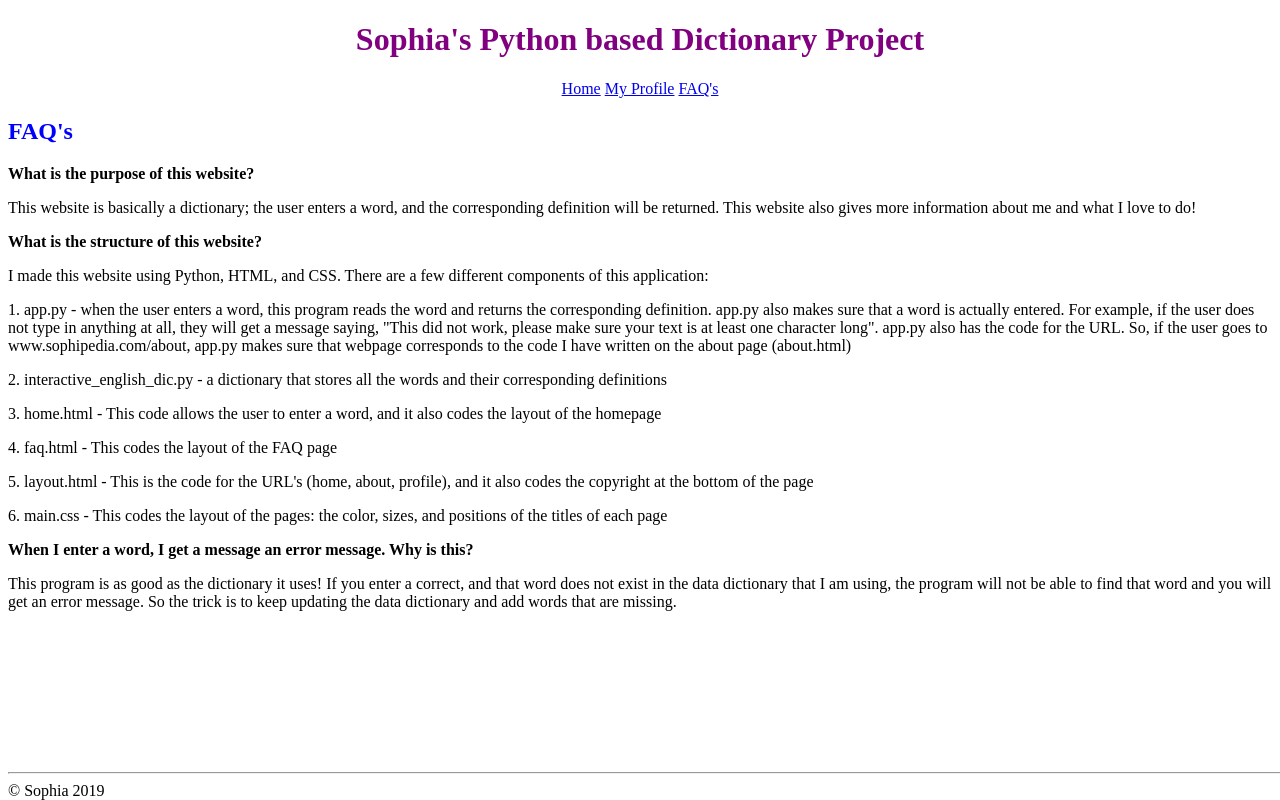
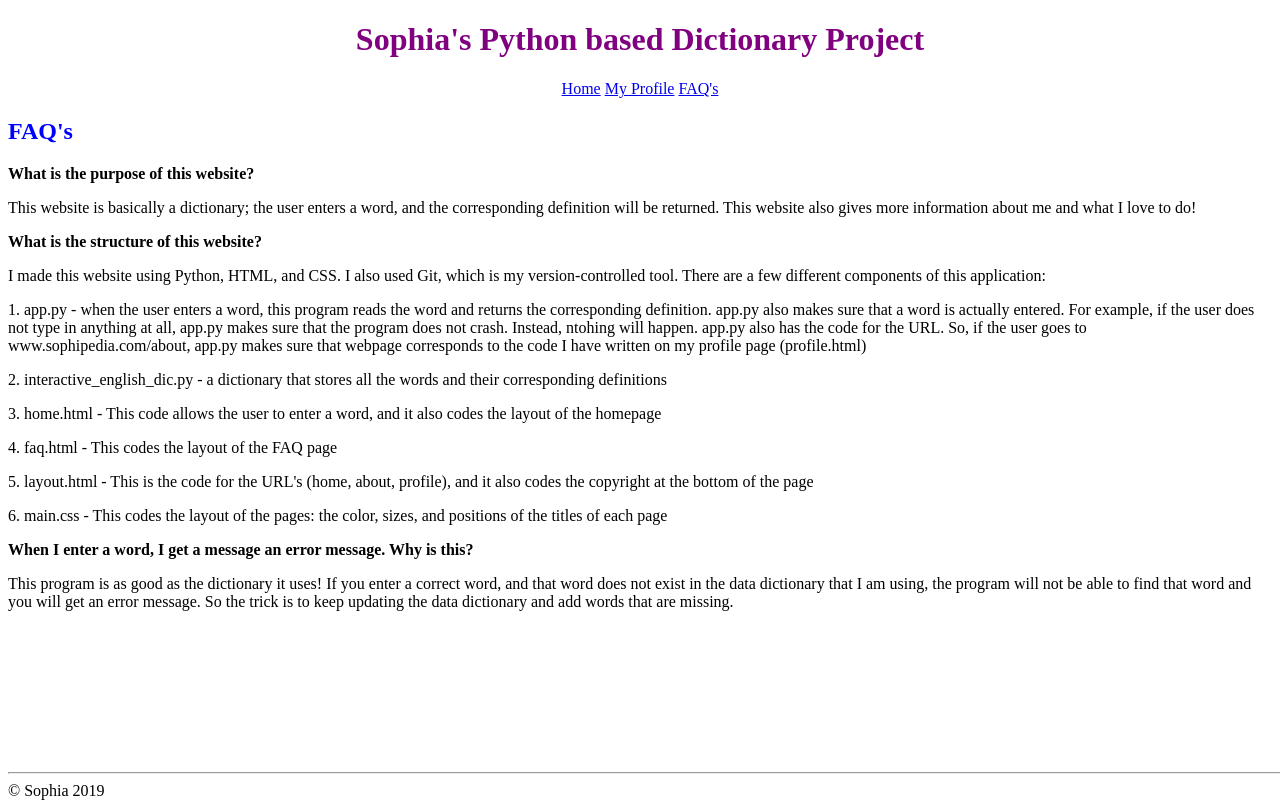
Before and after one commit to lalas09/sophia-project1, a Flask app: page /faq/ in a window 1280 px wide. Run offline with Flask 2, Linux system fonts and the light colour scheme; parts of the project's set-up code (start-up, migrations or seed data) failed here and were passed over.

Commit message:
made changes to the FAQ page

```diff
--- a/templates/faq.html
+++ b/templates/faq.html
@@ -5,14 +5,14 @@
 	<p><b>What is the purpose of this website?</b></p>
 	<p>This website is basically a dictionary; the user enters a word, and the corresponding definition will be returned. This website also gives more information about me and what I love to do!</p>
 	<p><b>What is the structure of this website?</b></p>
-	<p>I made this website using Python, HTML, and CSS. There are a few different components of this application:</p>
-	<p>1. app.py - when the user enters a word, this program reads the word and returns the corresponding definition. app.py also makes sure that a word is actually entered. For example, if the user does not type in anything at all, they will get a message saying, "This did not work, please make sure your text is at least one character long". app.py also has the code for the URL. So, if the user goes to www.sophipedia.com/about, app.py makes sure that webpage corresponds to the code I have written on the about page (about.html)</p>
+	<p>I made this website using Python, HTML, and CSS. I also used Git, which is my version-controlled tool. There are a few different components of this application:</p>
+	<p>1. app.py - when the user enters a word, this program reads the word and returns the corresponding definition. app.py also makes sure that a word is actually entered. For example, if the user does not type in anything at all, app.py makes sure that the program does not crash. Instead, ntohing will happen. app.py also has the code for the URL. So, if the user goes to www.sophipedia.com/about, app.py makes sure that webpage corresponds to the code I have written on my profile page (profile.html)</p>
 <p>2. interactive_english_dic.py - a dictionary that stores all the words and their corresponding definitions </p>
 <p>3. home.html - This code allows the user to enter a word, and it also codes the layout of the homepage </p>
 <p>4. faq.html - This codes the layout of the FAQ page</p>
 <p>5. layout.html - This is the code for the URL's (home, about, profile), and it also codes the copyright at the bottom of the page
 <p>6. main.css - This codes the layout of the pages: the color, sizes, and positions of the titles of each page</p>
 <p><b>When I enter a word, I get a message an error message. Why is this?</b></p>
-<p>This program is as good as the dictionary it uses! If you enter a correct, and that word does not exist in the data dictionary that I am using, the program will not be able to find that word and you will get an error message. So the trick is to keep updating the data dictionary and add words that are missing.</p>
+<p>This program is as good as the dictionary it uses! If you enter a correct word, and that word does not exist in the data dictionary that I am using, the program will not be able to find that word and you will get an error message. So the trick is to keep updating the data dictionary and add words that are missing.</p>
 </div>
 {% endblock %}
```
